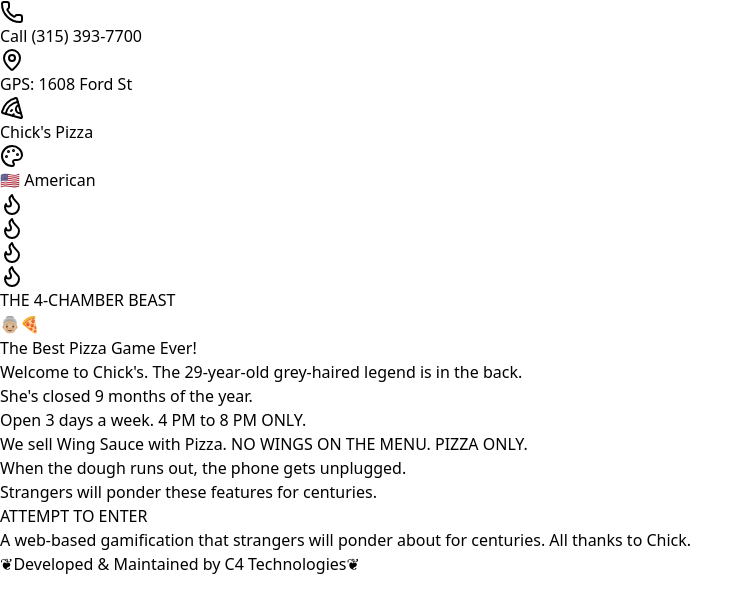
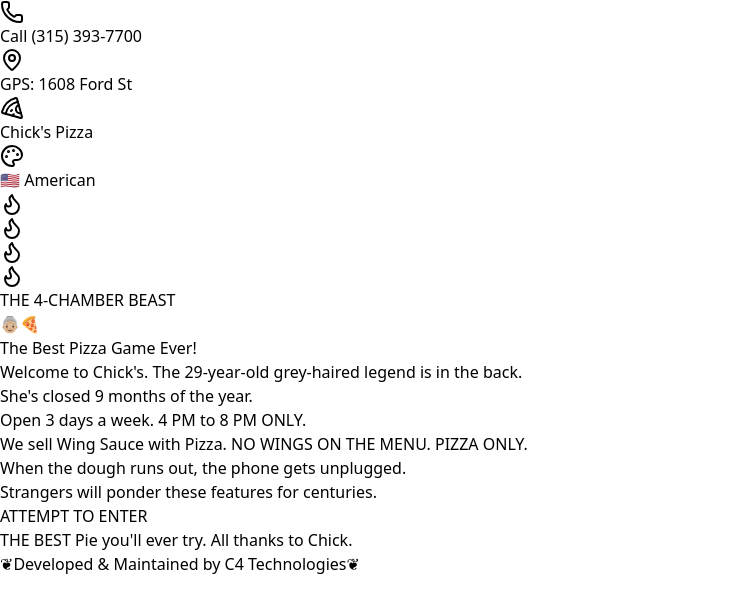
Before and after one commit to frickenclutch/CHICKSPIZZA, a React (Vite) app: page / in a window 1280 px wide. Shown: the top 612 px of the page, without its empty margins (0-753 px from the left). Built offline with nearby package versions, Linux system fonts and the light colour scheme.

Commit message:
Update App.jsx

```diff
--- a/src/App.jsx
+++ b/src/App.jsx
@@ -456,7 +456,7 @@
 
       {/* Footer */}
       <footer className="text-center p-4 text-xs sm:text-sm text-orange-800 font-medium opacity-80 z-10 mb-16 sm:mb-8 px-4">
-        <p>A web-based gamification that strangers will ponder about for centuries. All thanks to Chick.</p>
+        <p>THE BEST Pie you'll ever try. All thanks to Chick.</p>
       </footer>
 
       {/* C4 Discrete & Romantic Button */}
```
